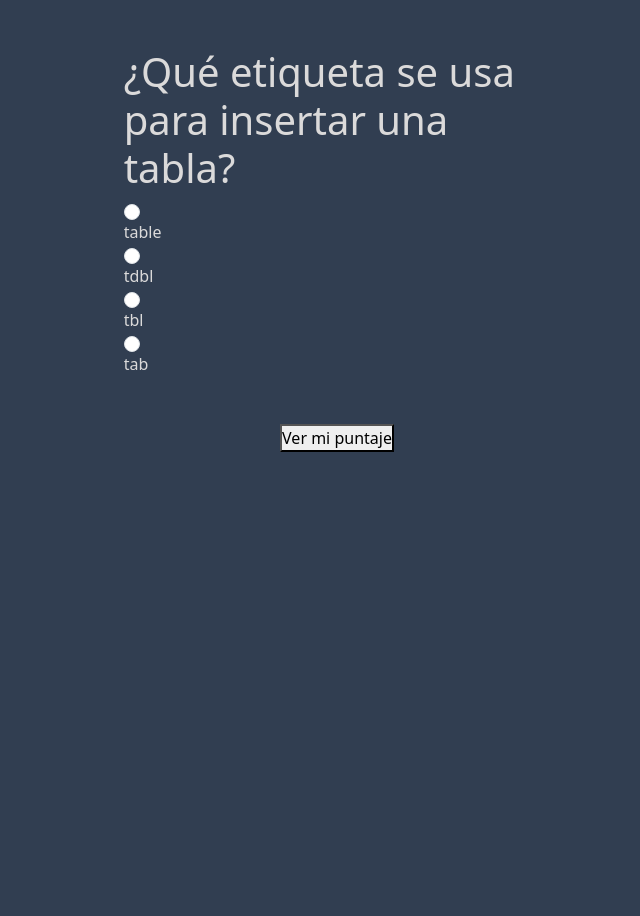
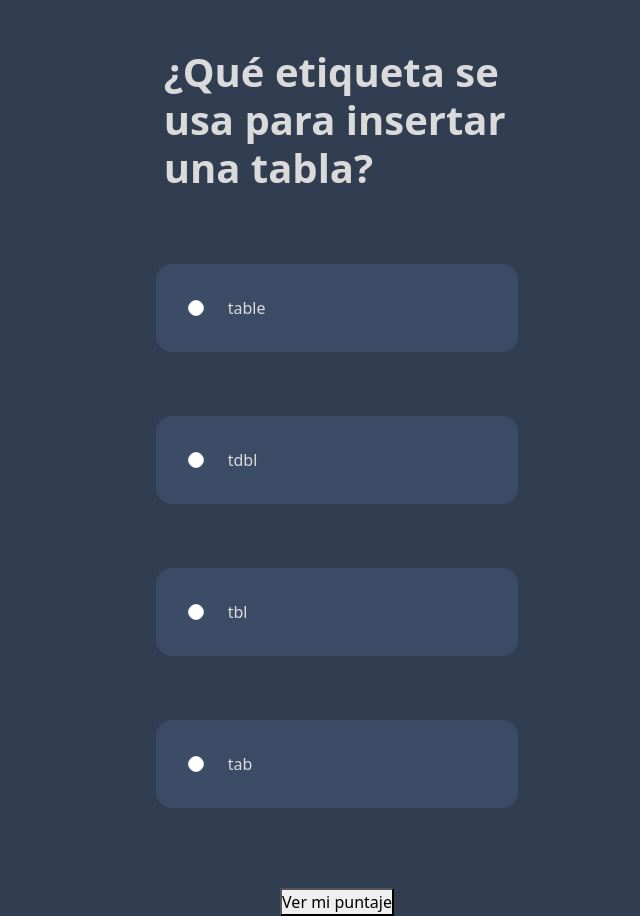
Before and after one commit to ReneFuentes21/quiz-project, a website built with Vite: page index.html in a window 1280 px wide. Shown: the whole page, without its empty margins (303-943 px from the left). Before the commit the page ends 800 px from the top, so only its background shows below. Built offline with nearby package versions, Linux system fonts and the light colour scheme.

Commit message:
Retoques para las opciones, misma fila de radbutton, y alineaciones

```diff
--- a/src/question.js
+++ b/src/question.js
@@ -39,14 +39,22 @@ export function getQuestions() {
     const respuestaGuardada = array_respuesta.find(r => r.id === id);
 
     article.innerHTML = `
-        <section class="container-ejercicio">
+        <section class="container-pregunta">
             <section class="preguntaResponder">
                 <h1> ${title}</h1>
-                <section class="radio-texto">
-                <input class="form-check-input" type="radio" name="radio-${id}" value="${correct}" ${respuestaGuardada?.respuesta === correct ? 'checked' : ''}><label>${correct}</label>
-                <input class="form-check-input" type="radio" name="radio-${id}" value="${incorrect2}" ${respuestaGuardada?.respuesta === incorrect2 ? 'checked' : ''}><label>${incorrect2}</label>
-                <input class="form-check-input" type="radio" name="radio-${id}" value="${incorrect3}" ${respuestaGuardada?.respuesta === incorrect3 ? 'checked' : ''}><label>${incorrect3}</label>
-                <input class="form-check-input" type="radio" name="radio-${id}" value="${incorrect1}" ${respuestaGuardada?.respuesta === incorrect1 ? 'checked' : ''}><label>${incorrect1}</label>
+                <section class="opciones"> <!--- Contenedor de opciones---->
+                    <div class="opcion"> <!---hace que el radbutton y label estén en misma fila--->
+                        <input class="form-check-input" type="radio" name="radio-${id}" value="${correct}" ${respuestaGuardada?.respuesta === correct ? 'checked' : ''}><label>${correct}</label>
+                    </div>
+                    <div class="opcion">
+                        <input class="form-check-input" type="radio" name="radio-${id}" value="${incorrect2}" ${respuestaGuardada?.respuesta === incorrect2 ? 'checked' : ''}><label>${incorrect2}</label>
+                    </div>
+                    <div class="opcion">
+                        <input class="form-check-input" type="radio" name="radio-${id}" value="${incorrect3}" ${respuestaGuardada?.respuesta === incorrect3 ? 'checked' : ''}><label>${incorrect3}</label>
+                    </div>
+                    <div class="opcion">
+                        <input class="form-check-input" type="radio" name="radio-${id}" value="${incorrect1}" ${respuestaGuardada?.respuesta === incorrect1 ? 'checked' : ''}><label>${incorrect1}</label>
+                    </div>
                 </section>
             </section>
         </section>
--- a/src/styles.css
+++ b/src/styles.css
@@ -16,23 +16,39 @@ body{
     color: #dbdada;
 }
 
+h1{
+    font-weight: bold;
+    padding-left: 2.5rem;
+}
+
 .container-pregunta
 {
     display: flex;
     justify-content: center;
     flex-direction: column;
     align-items: center;
+
 }
 .preguntaResponder{
+    padding-top: 3rem;
+    padding-bottom: 3rem;
+}
+
+/*hace que las opciones estén una debajo de otra*/
+.opciones{
     display: flex;
     flex-direction: column;
-    padding-top: 3rem;
-    padding-bottom: 3rem;
-
+    padding-top: 2rem;
 }
 
-.radio-texto{
-    display: flex;
-    flex-direction: column;
-    align-items:flex-start;
+/*Margen entre cada opción*/
+.opcion{
+    margin: 2rem;
+    background-color: var(--options-color);
+    padding: 2rem;
+    border-radius: 1rem;
 }
+
+.opcion label{
+    padding-left: 1.5rem; /*espacio entre radbutton y texo*/
+}
```
